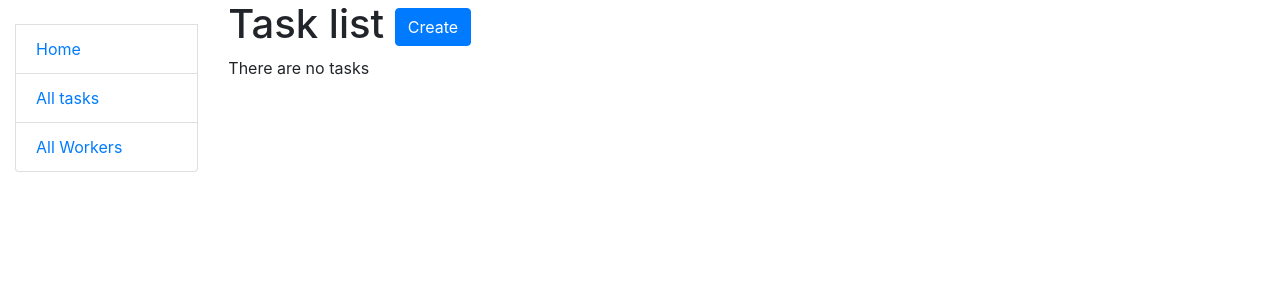
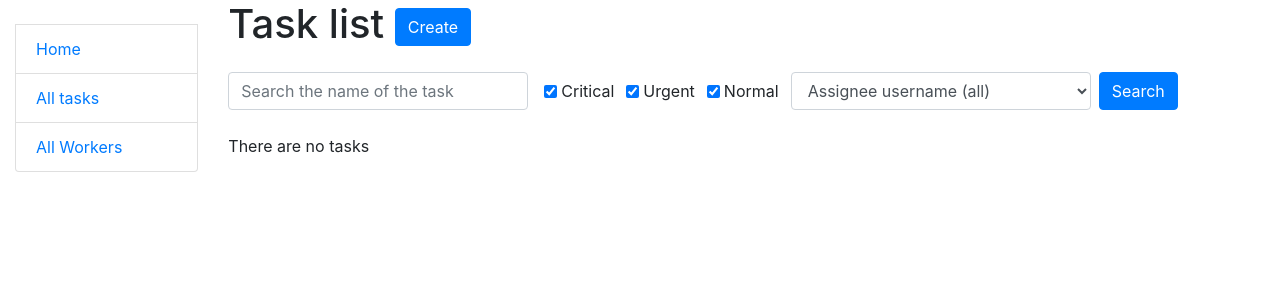
Before and after one commit to IvanKorshunovE/task_flow, a Django app: page /tasks/ in a window 1280 px wide. Shown: the top 300 px of the page. Run offline with Django 4.2, Linux system fonts and the light colour scheme; data that the repository does not hold is empty; some libraries are stand-ins or nearby versions.

Commit message:
Implement search bar functionality for Task model

```diff
--- a/static/css/styles.css
+++ b/static/css/styles.css
@@ -1,3 +1,6 @@
 .full-width-input {
     width: 500px;
 }
+.inline-checkboxes .checkbox-inline {
+    display: inline-block;
+}
--- a/tasks/forms.py
+++ b/tasks/forms.py
@@ -5,6 +5,49 @@ from django.core.exceptions import ValidationError
 from django.forms import DateInput
 
 from tasks.models import Task, Worker
+
+
+class TaskSearchForm(forms.Form):
+    search_field = forms.CharField(
+        max_length=255,
+        required=False,
+        label="",
+        widget=forms.TextInput(
+            attrs={
+                "placeholder": "Search the name of the task",
+                "class": "form-control;",
+                "style": "width: 300px",
+                "type": "text",
+            }
+        )
+    )
+    priority = forms.MultipleChoiceField(
+        choices=(
+            ('critical', 'Critical'),
+            ('urgent', 'Urgent'),
+            ('normal', 'Normal'),
+        ),
+        required=False,
+        widget=forms.CheckboxSelectMultiple(
+            attrs={
+                "class": "form-check-input",
+            }
+        ),
+        label="",
+        initial=("critical", "urgent", "normal")
+    )
+    assignee = forms.ModelChoiceField(
+        queryset=Worker.objects.all(),
+        required=False,
+        widget=forms.Select(
+            attrs={
+                "class": "form-control",
+                "style": "width: 300px",
+            }
+        ),
+        empty_label="Assignee username (all)",
+        label="",
+    )
 
 
 class WorkerSearchForm(forms.Form):
--- a/tasks/views.py
+++ b/tasks/views.py
@@ -9,7 +9,8 @@ from django.views import generic
 from tasks.forms import (
     TaskForm,
     WorkerCreationForm,
-    WorkerSearchForm
+    WorkerSearchForm,
+    TaskSearchForm,
 )
 from tasks.models import Task, Worker
 
@@ -131,6 +132,36 @@ class TaskListView(
     model = Task
     paginate_by = 10
 
+    def get_context_data(self, *, object_list=None, **kwargs):
+        context = super().get_context_data(**kwargs)
+        search_field = self.request.GET.get("search_field", "")
+        priority = self.request.GET.getlist("priority")
+        if not priority:
+            priority = TaskSearchForm().fields["priority"].initial
+        context["search_form"] = TaskSearchForm(
+            initial={
+                "search_field": search_field,
+                "priority": priority,
+            }
+        )
+        return context
+
+    def get_queryset(self):
+        queryset = Task.objects.all()
+        form = TaskSearchForm(data=self.request.GET)
+        if form.is_valid():
+            search_query = form.cleaned_data["search_field"]
+            priority = form.cleaned_data["priority"]
+            if priority:
+                queryset = queryset.filter(priority__in=priority)
+            assignee = form.cleaned_data["assignee"]
+            if assignee:
+                queryset = queryset.filter(assignees__username=assignee)
+            return queryset.filter(
+                Q(name__icontains=search_query)
+            )
+        return queryset
+
 
 class TaskCreateView(
     # LoginRequiredMixin,
--- /dev/null
+++ b/templates/includes/searchbar_task.html
@@ -0,0 +1,20 @@
+{% load crispy_forms_filters %}
+{% load crispy_forms_tags %}
+
+<form action="" method="GET" class="form-inline mb-4 mt-4">
+  <div class="form-group mr-3">
+    {{ search_form.search_field|as_crispy_field }}
+  </div>
+  <div class="form-group">
+    {% for checkbox in search_form.priority %}
+      <div class="form-check form-check-inline">
+        {{ checkbox.tag }}
+        <label class="form-check-label" for="{{ checkbox.id_for_label }}">{{ checkbox.choice_label }}</label>
+      </div>
+    {% endfor %}
+  </div>
+  <div class="form-group">
+    {{ search_form.assignee|as_crispy_field }}
+  </div>
+  <input type="submit" value="Search" class="btn btn-primary link-to-page ml-2">
+</form>
--- a/templates/tasks/task_list.html
+++ b/templates/tasks/task_list.html
@@ -8,7 +8,7 @@
     </a>
   </h1>
 
-{#  {% include 'includes/searchbar.html' %}#}
+  {% include 'includes/searchbar_task.html' %}
 
   {% if task_list %}
     <ul>
```
